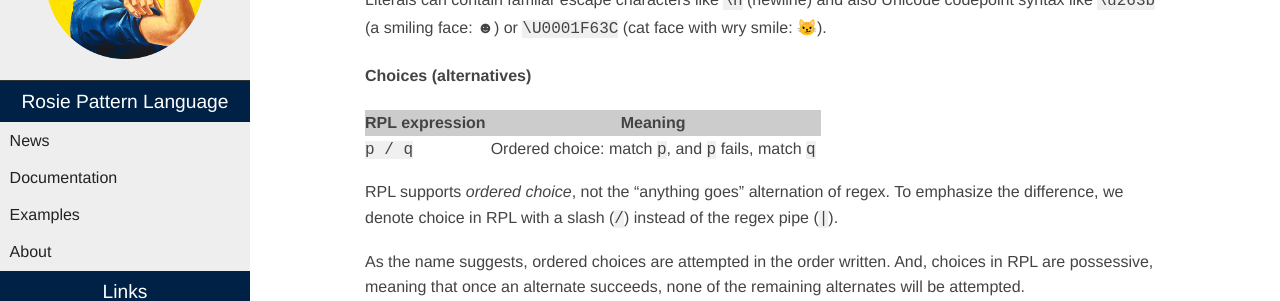
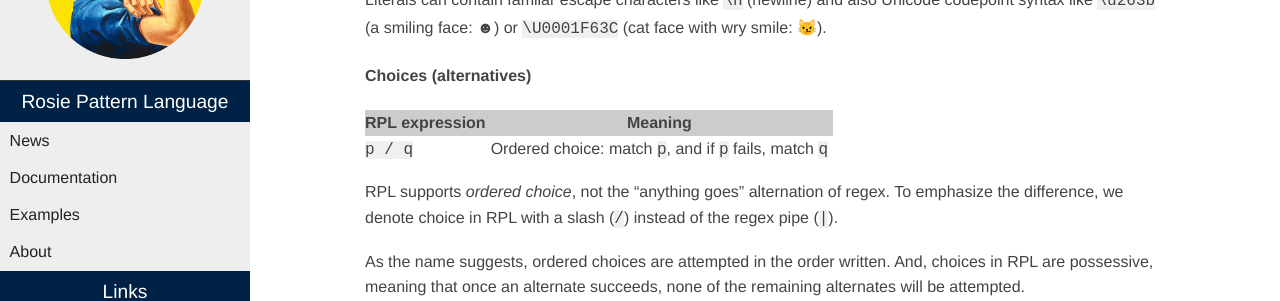
Before and after one commit to rosie-lang/rosie-lang.gitbub.io, a Jekyll site: the page built from _posts/2017-08-30-Rosie-v1.0-preview-6.md, in a window 1280 px wide and 900 px high, scrolled down 2219 px. Shown: the part 120-421 px from the top of the window. Built offline with Jekyll 4.4.1, drawn with Linux system fonts in a browser that asks for light colours.

Commit message:
Fixed minor typo

```diff
--- a/_posts/2017-08-30-Rosie-v1.0-preview-6.md
+++ b/_posts/2017-08-30-Rosie-v1.0-preview-6.md
@@ -127,7 +127,7 @@
 
 |  RPL expression | Meaning                                              |
 |  -------------- | -------                                              |
-|  `p / q`        | Ordered choice: match `p`, and `p` fails, match `q`  |
+|  `p / q`        | Ordered choice: match `p`, and if `p` fails, match `q`  |
 
 RPL supports *ordered choice*, not the "anything goes" alternation of regex.  To
 emphasize the difference, we denote choice in RPL with a slash (`/`) instead of
```
